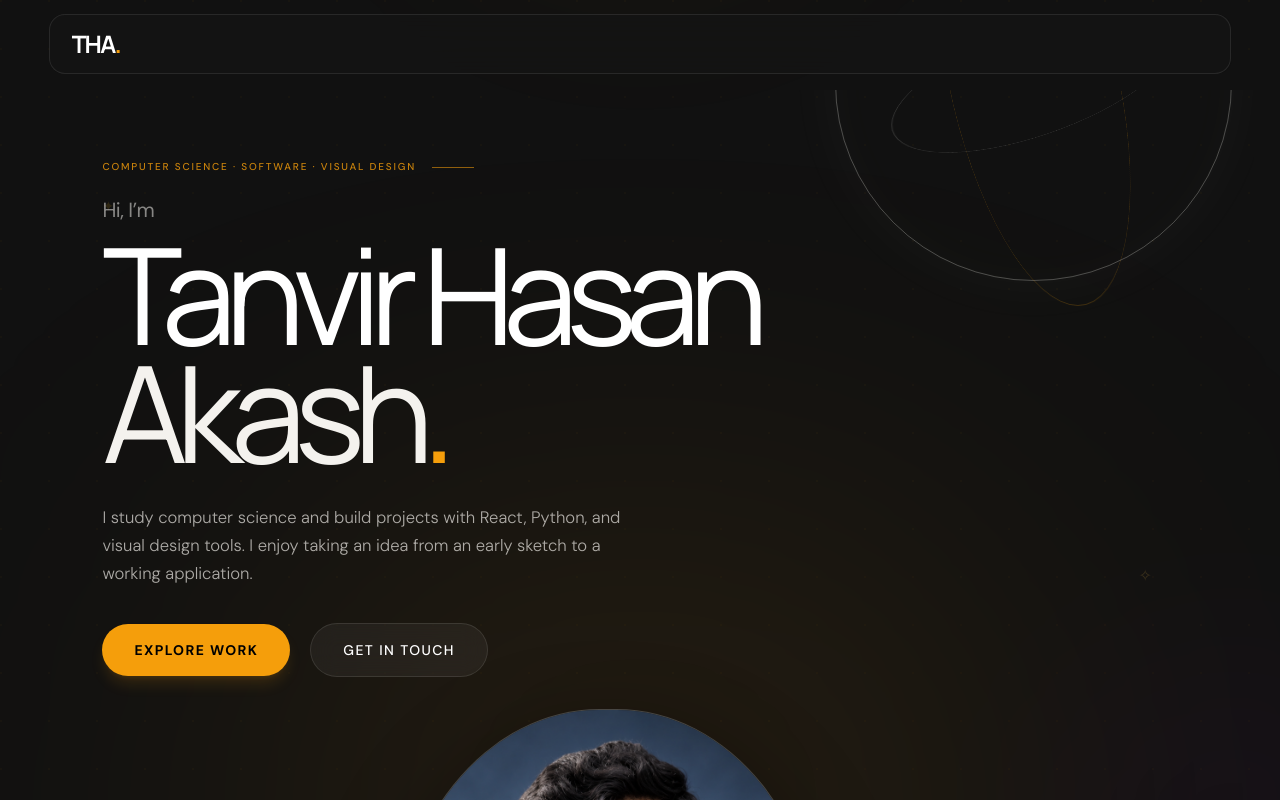
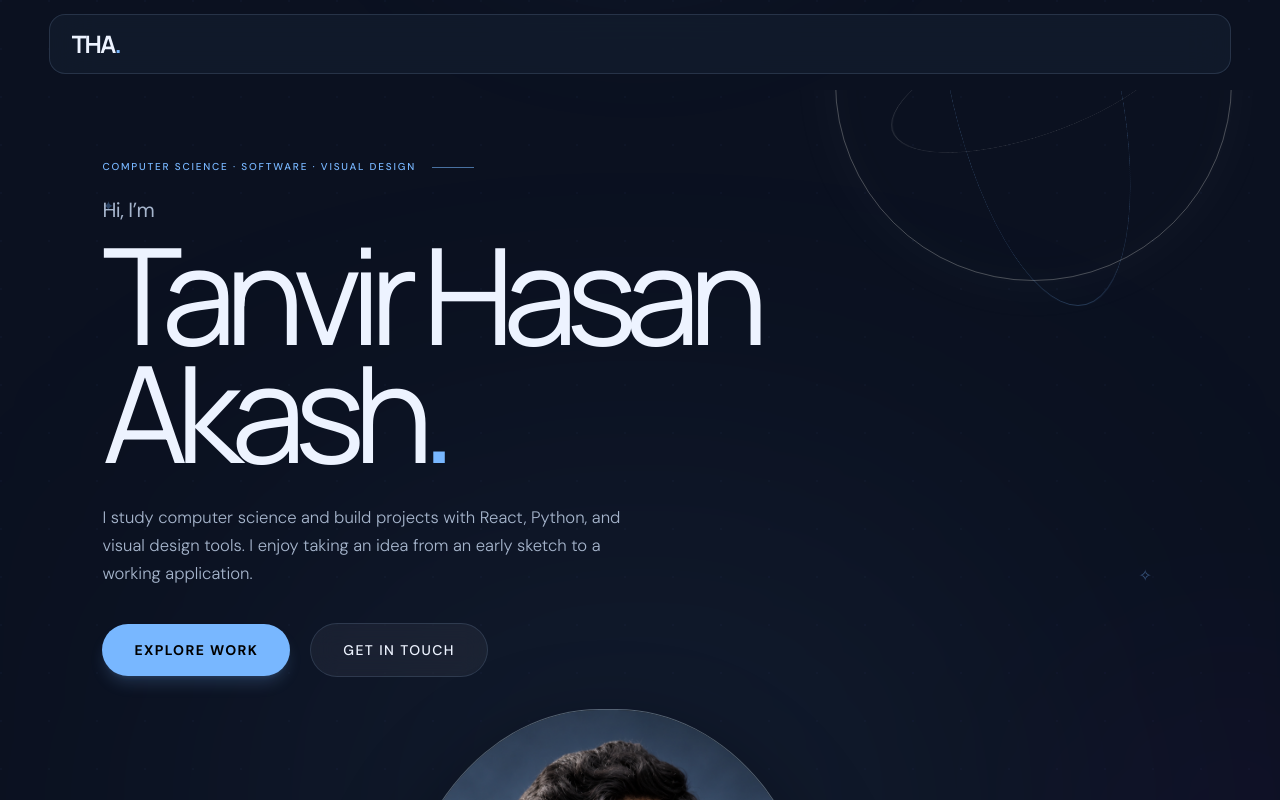
Before and after one commit to Akash2281/Portfolio-of-Md.-Tanvir-Hasan-Akash, a React (Vite) app: page / in a window 1280 px wide. Shown: the top 800 px of the page. Built offline with nearby package versions, Linux system fonts and the light colour scheme.

Commit message:
Set deep cobalt as the portfolio palette

```diff
--- a/src/App.jsx
+++ b/src/App.jsx
@@ -234,7 +234,7 @@ export default function Portfolio() {
   const palettePreviewEnabled = previewParams.get('palette-preview') === '1';
   const initialPalette = portfolioPalettes.some(({ id }) => id === previewParams.get('palette'))
     ? previewParams.get('palette')
-    : 'saffron';
+    : 'cobalt';
   const initialTypeface = previewParams.get('weight') === 'bold' || previewParams.get('typeface') === 'bold' ? 'bold' : 'refined';
   const initialFont = fontFamilies.some(({ id }) => id === previewParams.get('font')) ? previewParams.get('font') : 'manrope';
   const [activePalette, setActivePalette] = useState(initialPalette);
```
